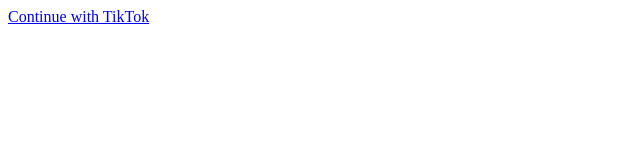
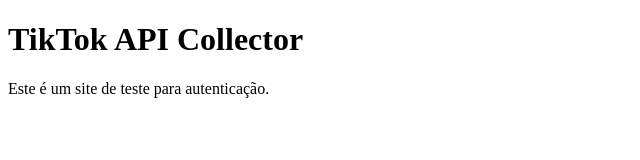
Before and after one commit to rafigabriel/tiktok-api-collector, a plain HTML site: page index.html in a window 1280 px wide. Shown: the whole page, without its empty margins (0-640 px from the left). Drawn offline with Linux system fonts and the light colour scheme.

Commit message:
testando

```diff
--- a/index.html
+++ b/index.html
@@ -6,6 +6,7 @@
     <title>Document</title>
 </head>
 <body>
-    <a href='{SERVER_ENDPOINT_OAUTH}'>Continue with TikTok</a>
+    <h1>TikTok API Collector</h1>
+    <p>Este é um site de teste para autenticação.</p>
 </body>
 </html>
```
